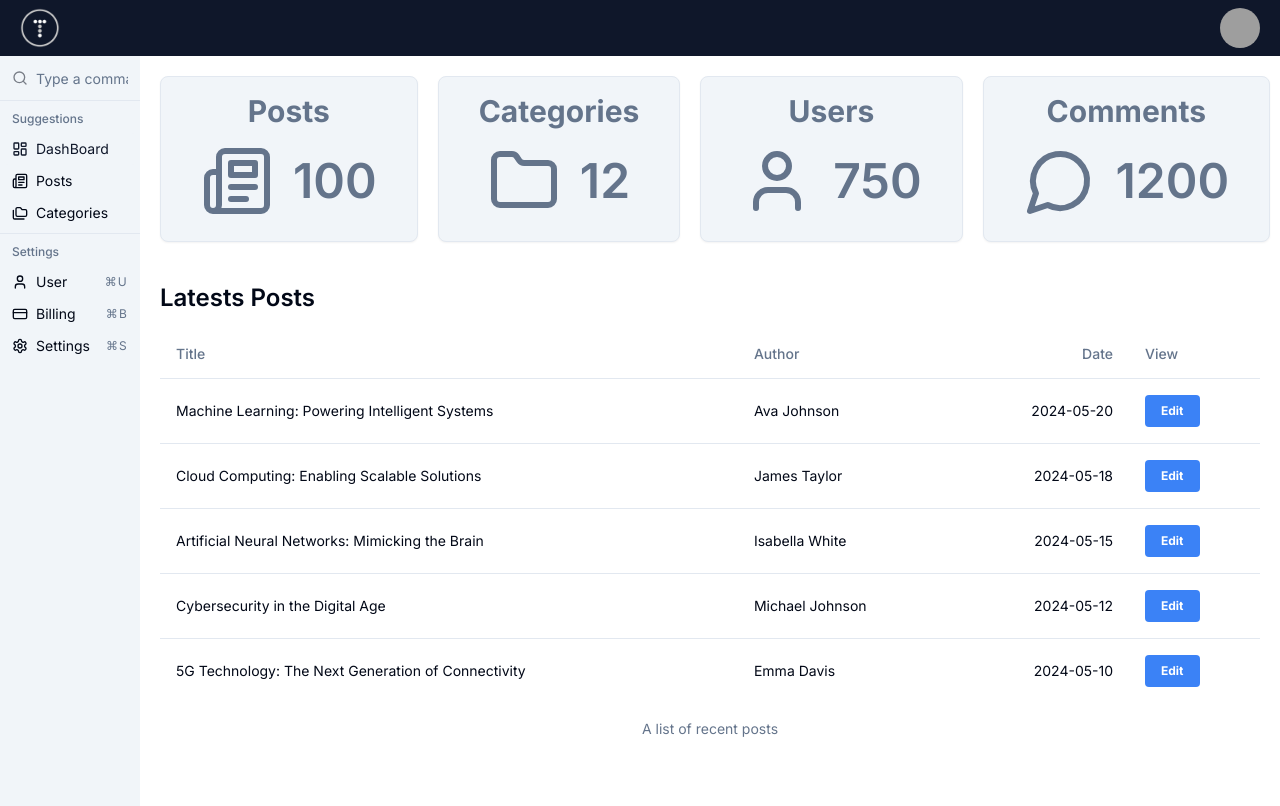
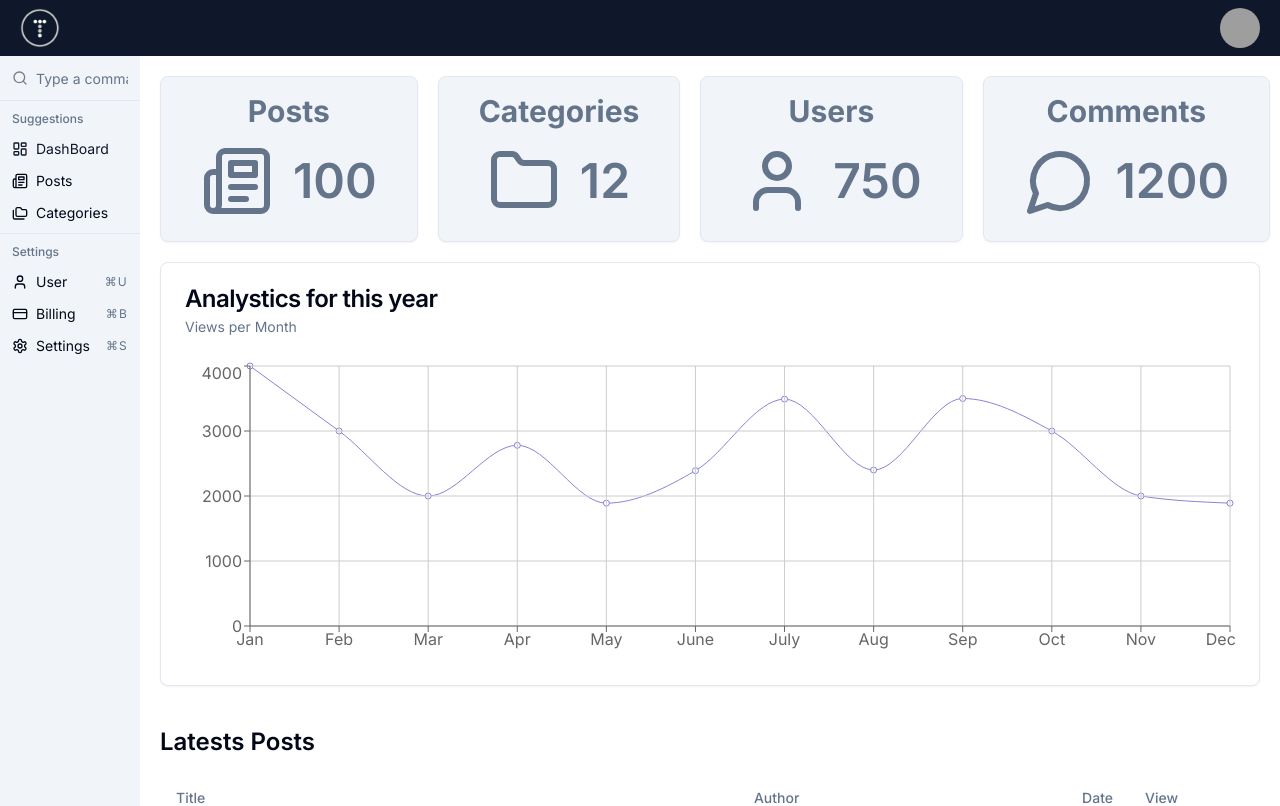
Before and after one commit to snoweel/admin-ui-nextjs-shadcn, a Next.js app: page / in a window 1280 px wide. Shown: the top 806 px of the page. Built offline with nearby package versions, Linux system fonts and the light colour scheme; grey boxes are pictures that could not be loaded.

Commit message:
analytics dashboard

```diff
--- a/app/page.tsx
+++ b/app/page.tsx
@@ -1,3 +1,4 @@
+import AnalyticsChart from "@/components/dashboard/AnalyticsChart";
 import DashboardCard from "@/components/dashboard/DashboardCard";
 import PostTable from "@/components/posts/PostTable";
 import { Folder, MessageCircle, Newspaper, User } from "lucide-react";
@@ -27,6 +28,7 @@
           icon={<MessageCircle className="text-slate-500" size={72} />}
         />
       </div>
+      <AnalyticsChart />
       <PostTable title="Latests Posts" limit={5} />
     </>
   );
--- /dev/null
+++ b/components/dashboard/AnalyticsChart.tsx
@@ -0,0 +1,44 @@
+"use client";
+
+import {
+  Line,
+  LineChart,
+  XAxis,
+  YAxis,
+  CartesianGrid,
+  ResponsiveContainer,
+} from "recharts";
+import {
+  Card,
+  CardContent,
+  CardDescription,
+  CardHeader,
+  CardTitle,
+} from "@/components/ui/card";
+import data from "@/data/analytics";
+const AnalyticsChart = () => {
+  return (
+    <>
+      <Card>
+        <CardHeader>
+          <CardTitle>Analystics for this year</CardTitle>
+          <CardDescription> Views per Month</CardDescription>
+        </CardHeader>
+        <CardContent>
+          <div style={{ width: "100%", height: 300 }}>
+            <ResponsiveContainer>
+              <LineChart width={1100} height={300} data={data}>
+                <Line type="monotone" dataKey="uv" stroke="#8884d8" />
+                <CartesianGrid stroke="#ccc" />
+                <XAxis dataKey="name" />
+                <YAxis />
+              </LineChart>
+            </ResponsiveContainer>
+          </div>
+        </CardContent>
+      </Card>
+    </>
+  );
+};
+
+export default AnalyticsChart;
--- a/package.json
+++ b/package.json
@@ -21,6 +21,7 @@
     "next": "14.2.4",
     "react": "^18",
     "react-dom": "^18",
+    "recharts": "^2.12.7",
     "tailwind-merge": "^2.3.0",
     "tailwindcss-animate": "^1.0.7"
   },
```
Also changed, not shown: 1 other file (tests, documents, lock files or other folders).
